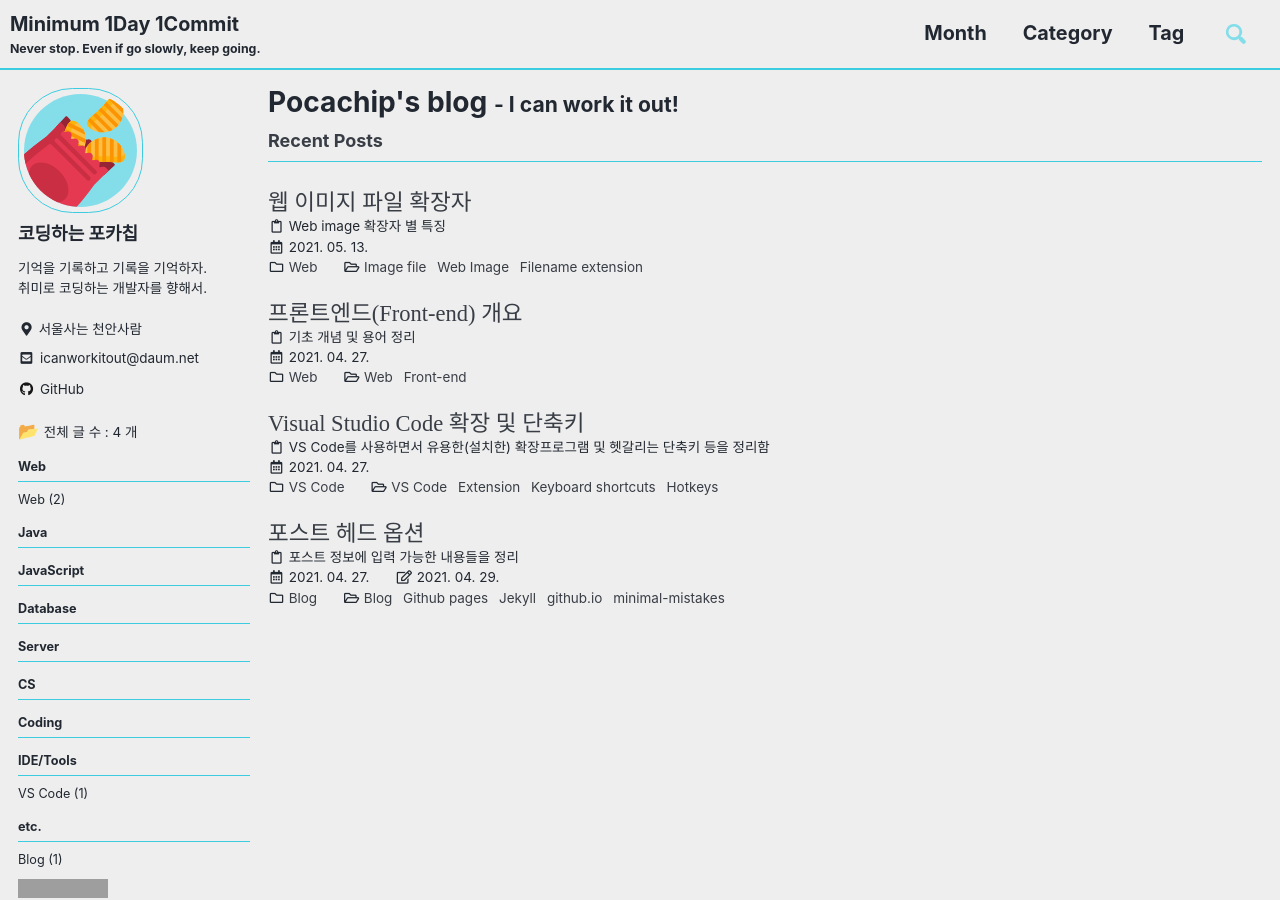
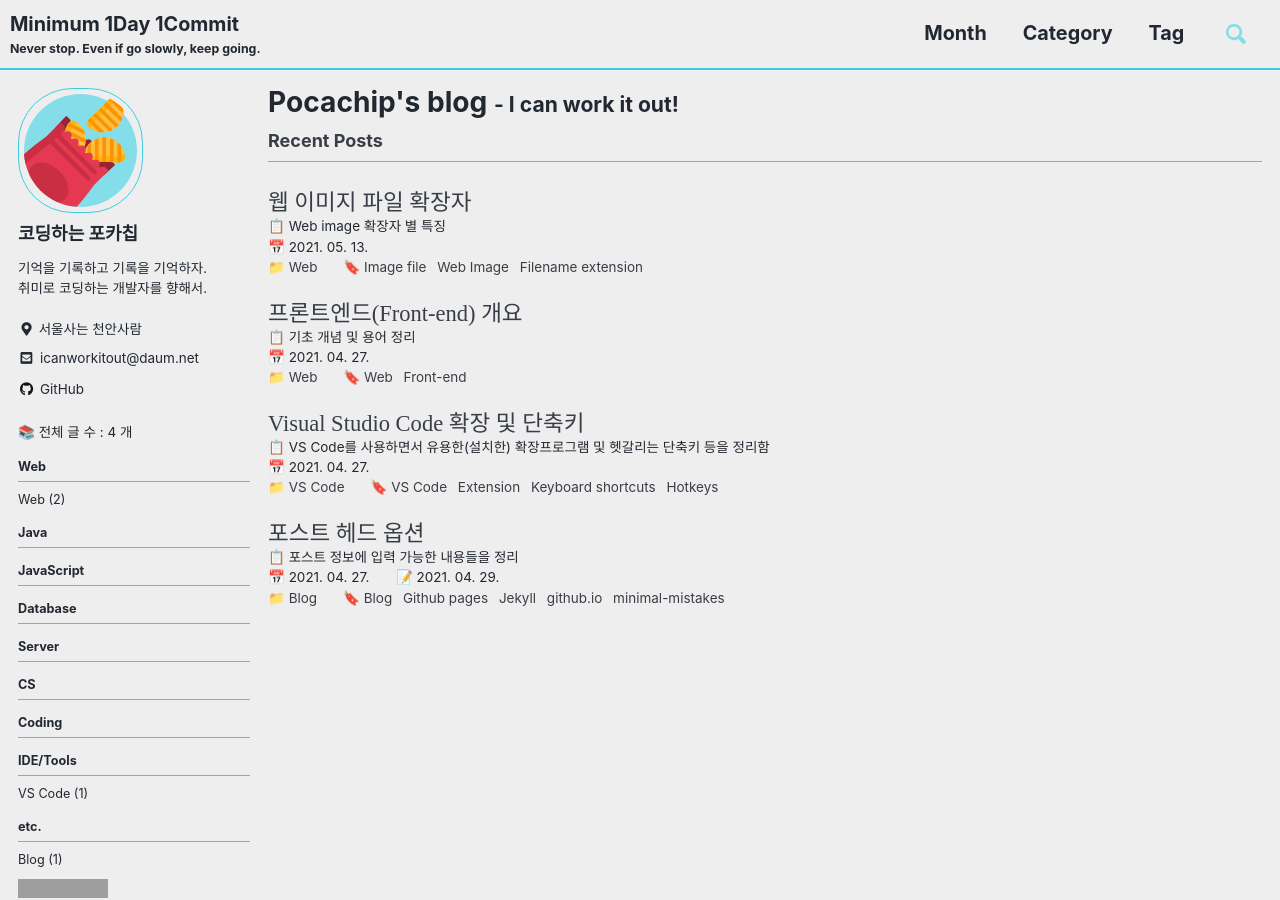
Before and after one commit to iCanWorkItOut/iCanWorkItOut.github.io, a Jekyll site: the page built from index.html, in a window 1280 px wide and 900 px high. Built offline with Jekyll 4.4.1, drawn with Linux system fonts in a browser that asks for light colours; cached includes are drawn as plain includes; some web fonts are replaced; the list of posts is cut into pages by our own code; grey boxes are pictures that could not be loaded.

Commit message:
:lipstick:sidebar-nav 전체 글 링크 / archive-custom icon 변경

```diff
--- a/_includes/archive-custom.html
+++ b/_includes/archive-custom.html
@@ -9,20 +9,23 @@
       <br/>
 
       <!-- excerpt -->
-      <i class="far fa-fw fa-clipboard"></i>
+      <!-- <i class="far fa-fw fa-clipboard"></i> -->
+      📋
       {{ post.excerpt | markdownify | strip_html | truncate: 160 }}
 
       <br/>
 
       <!-- date -->
-      <i class="far fa-fw fa-calendar-alt"></i>
+      <!-- <i class="far fa-fw fa-calendar-alt"></i> -->
+      📅
       {{ post.date | date: "%Y. %m. %d." }}
 
       &nbsp;&nbsp;&nbsp;&nbsp;&nbsp;
 
       <!-- last_modified_at -->
       {% if post.last_modified_at %}
-        <i class="far fa-fw fa-edit"></i>
+        <!-- <i class="far fa-fw fa-edit"></i> -->
+        📝
         {{ post.last_modified_at | date: "%Y. %m. %d." }}
       {% endif %}
 
@@ -32,7 +35,8 @@
       {%- capture post_categories -%}{%- for category in post.categories -%}{{ category | downcase }}|{{ category }}{%- unless forloop.last -%},{%- endunless -%}{%- endfor -%}{%- endcapture -%}
       {%- assign category_hashes = post_categories | split: ',' | sort -%}
       <span class="page__taxonomy">
-        <i class="far fa-fw fa-folder"></i>
+        <!-- <i class="far fa-fw fa-folder"></i> -->
+        📁
         {%- for hash in category_hashes -%}
           {%- assign keyValue = hash | split: '|' -%}
           {%- capture category_word -%}{{ keyValue[1] | strip_newlines }}{%- endcapture -%}
@@ -47,7 +51,8 @@
       <!-- tags -->
       {% if post.tags %}
         <span class="page__taxonomy">
-          <i class="far fa-fw fa-folder-open"></i>
+          <!-- <i class="far fa-fw fa-folder-open"></i> -->
+          🔖
           {% for tag in post.tags %}
             <a href="/tags/#{{ tag | slugify }}" class="archive__taxonomy-item" rel="tag">{{ tag }}</a>
           {% endfor %}
--- a/_includes/nav_list_main
+++ b/_includes/nav_list_main
@@ -8,7 +8,7 @@
   <ul class="nav__items" id="category_tag_menu">
       <!--전체 글 수-->
       <li>
-            📂 <span style="font-size:13.5px;">전체 글 수 : {{sum}} 개</span>
+        <a href="{{ '/' | relative_url }}" style="text-decoration: none"><span style="font-size:13.5px;">📚 전체 글 수 : {{sum}} 개</span></a>
       </li>
 	  <!--span 태그로 카테고리들을 크게 분류 ex) C/C++/C#-->
       <li>
```
